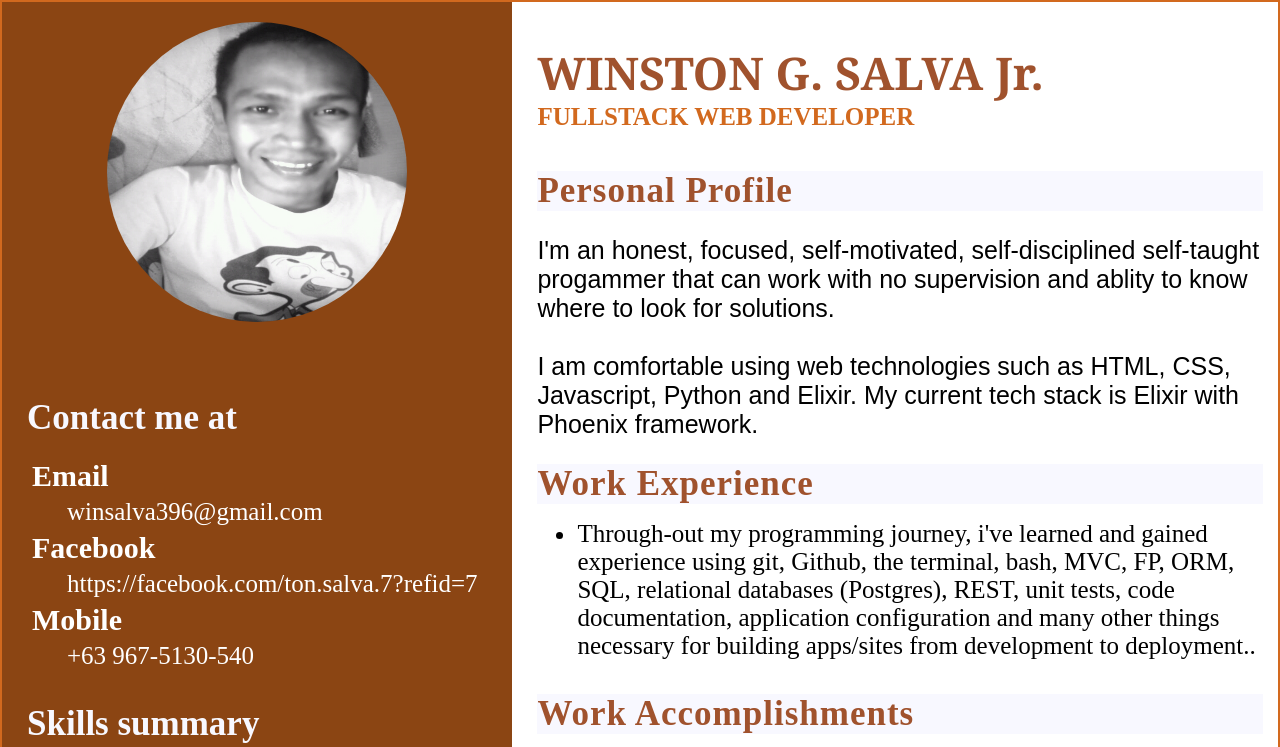
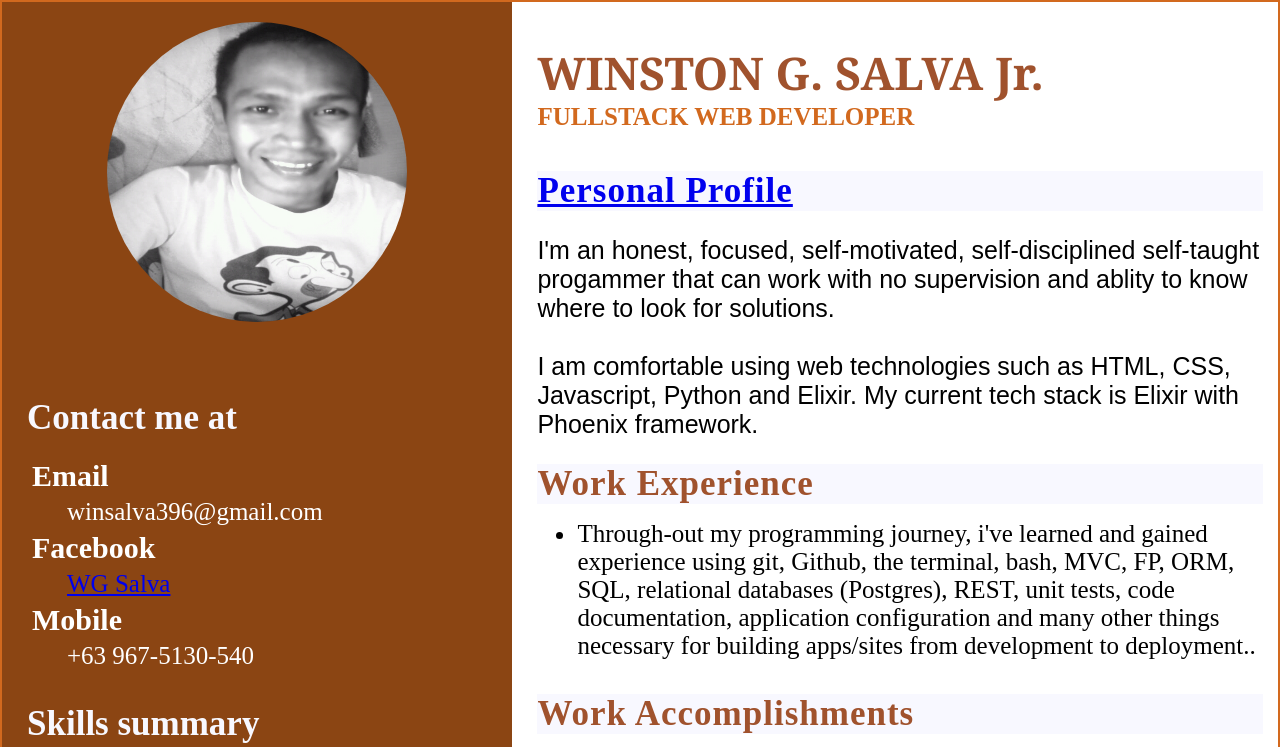
Before and after one commit to winsalva/winsalva.github.io, a plain HTML site: page index.html in a window 1280 px wide. Shown: the top 747 px of the page. Drawn offline with Linux system fonts and the light colour scheme.

Commit message:
Updating github profile

```diff
--- a/index.html
+++ b/index.html
@@ -120,7 +120,7 @@
 	    <dt class="ldt">Email</dt>
 	    <dd class="ldd">winsalva396@gmail.com</dd>
 	    <dt class="ldt">Facebook</dt>
-	    <dd class="ldd">https://facebook.com/ton.salva.7?refid=7</dd>
+	    <dd class="ldd"><a href="https://facebook.com/ton.salva.7?refid=7">WG Salva</a></dd>
             <dt class="ldt">Mobile</dt>
             <dd class="ldd">+63 967-5130-540</dd>
 	  </dl>
@@ -149,7 +149,7 @@
           <h2 id="title">FULLSTACK WEB DEVELOPER</h2>
         </div>
 	<div class="options-c">
-          <h2 class="rf">Personal Profile</h2>
+          <h2 class="rf"><a href="https://winstonsalva.gigalixirapp.com/">Personal Profile</a></h2>
 	  <p class="c">I'm an honest, focused, self-motivated, self-disciplined self-taught progammer that can work with no supervision and ablity to know where to look for solutions.
 	    <br><br>
             I am comfortable using web technologies such as HTML, CSS, Javascript, Python and Elixir. My current tech stack is Elixir with Phoenix framework.</p>
```
